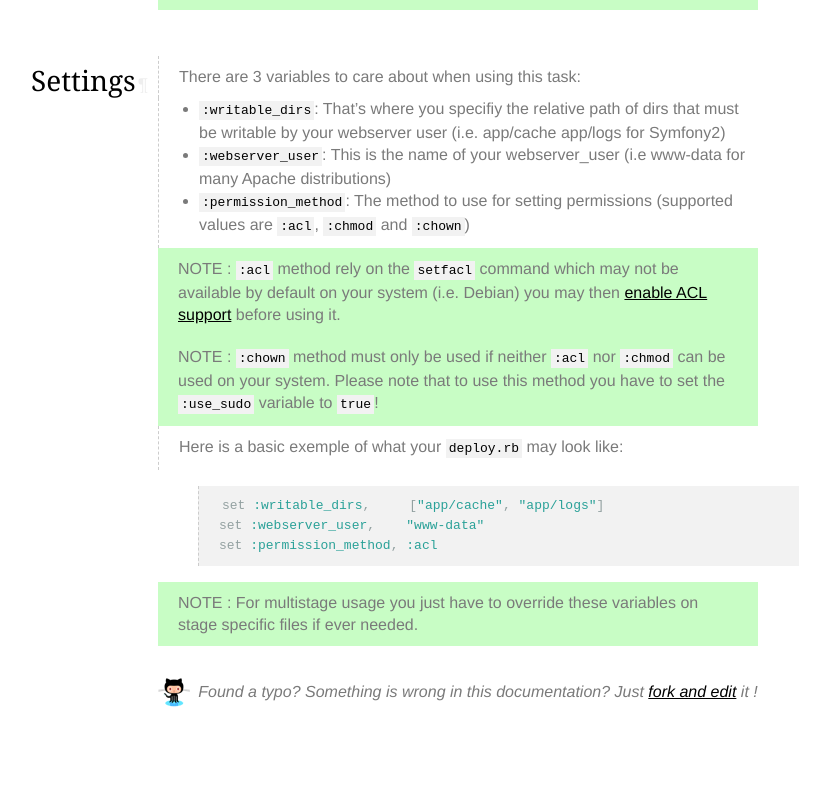
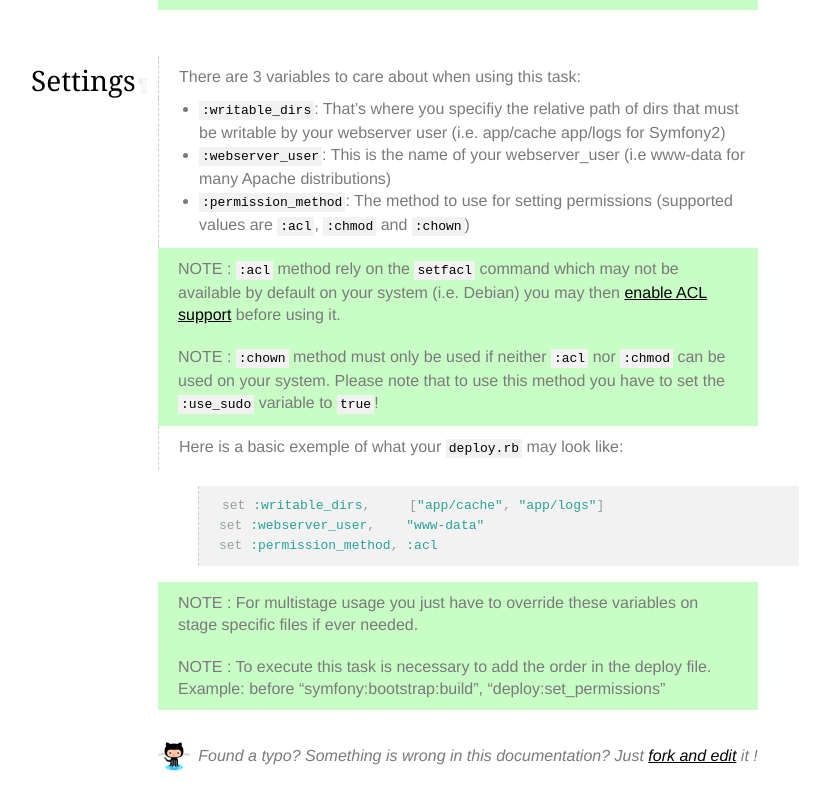
Before and after one commit to everzet/capifony, a Jekyll site: the page built from cookbook/set-permissions.markdown, in a window 1280 px wide. Shown: the part 329-1129 px from the top of the page, without its empty margins (162-992 px from the left). Built offline with Jekyll 4.4.1, drawn with Linux system fonts in a browser that asks for light colours; nearby versions of some CDN libraries; before the commit the page ends 1065 px from its top, so only the background shows below that.

Commit message:
Update cookbook/set-permissions.markdown
Update the documentation to add extra information. #167

```diff
--- a/cookbook/set-permissions.markdown
+++ b/cookbook/set-permissions.markdown
@@ -42,3 +42,6 @@ set :permission_method, :acl
 
 > NOTE : For multistage usage you just have to override these variables on
 > stage specific files if ever needed.
+
+> NOTE : To execute this task is necessary to add the order in the deploy file.
+> Example: before "symfony:bootstrap:build", "deploy:set_permissions"
```
